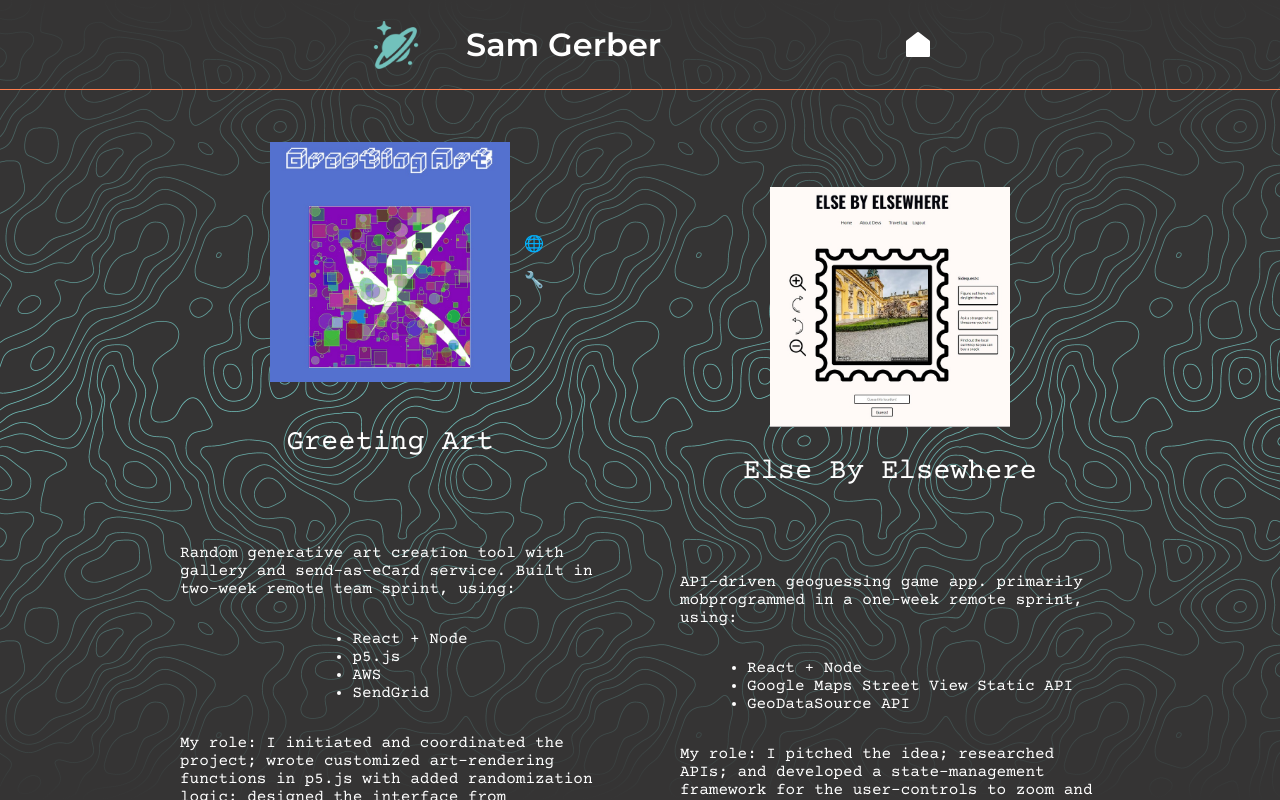
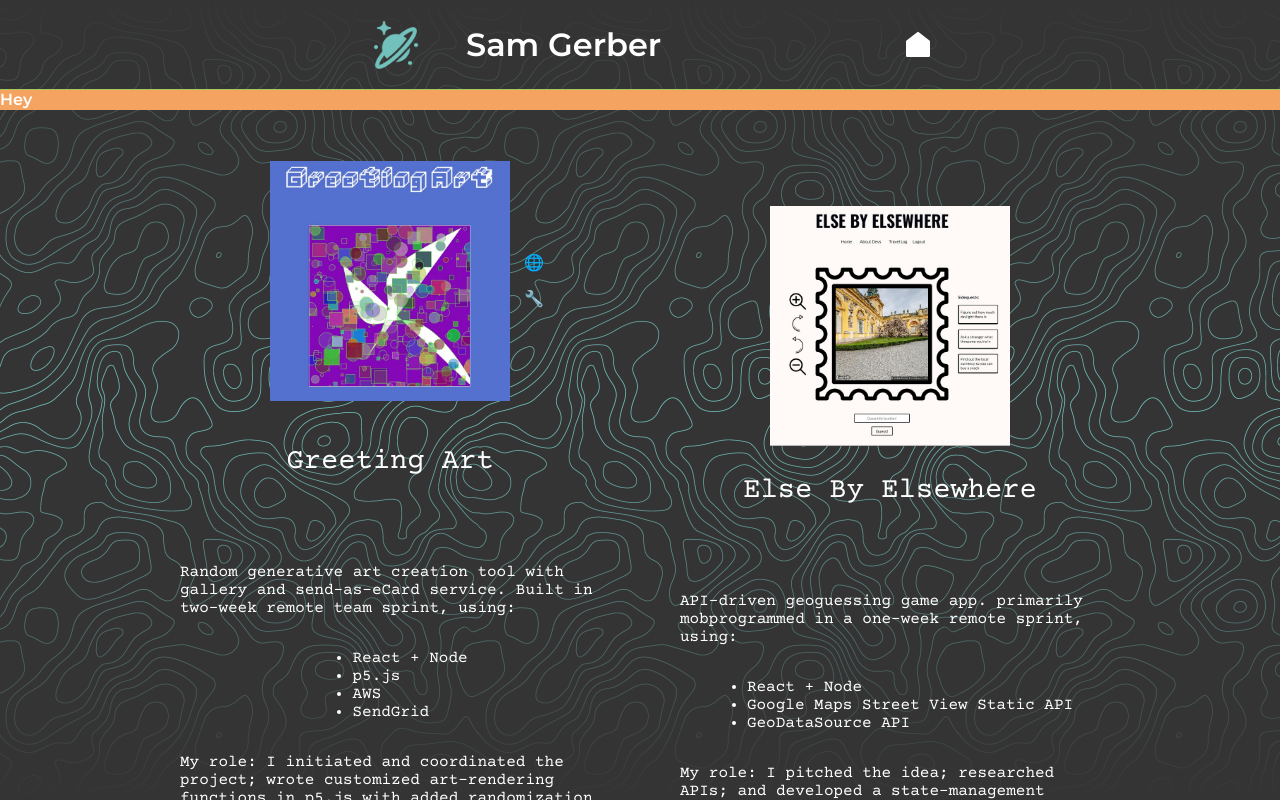
Before and after one commit to sgerpdx/pop-signpost, a Next.js app: page /projects in a window 1280 px wide. Built offline with nearby package versions, Linux system fonts and the light colour scheme; a web font is replaced by a local one.

Commit message:
header styling and scrollBorder added

```diff
--- a/pages/projects.jsx
+++ b/pages/projects.jsx
@@ -31,6 +31,7 @@ export default function Projects({ value }) {
         <section className={styles.topRow}>
           <Header onClick={handleNavChange} icon={"home"} />
         </section>
+        <div className={styles.scrollBorder}>Hey</div>
       </section>
       <section className={styles.lowerContainer}>
         <section className={styles.projectScrollArea}>
--- a/styles/Projects.module.css
+++ b/styles/Projects.module.css
@@ -19,7 +19,7 @@
 
 .upperContainer {
   display: flex;
-  flex-direction: row;
+  flex-direction: column;
   justify-content: center;
   align-items: center;
   width: 100%;
@@ -33,7 +33,13 @@
   width: 100%;
   height: 90px;
   padding: 20px;
-  border-bottom: solid 1px coral;
+  border-bottom: solid 1px rgba(170, 199, 91, 255);
+}
+
+.scrollBorder {
+  background-color: sandybrown;
+  width: 100%;
+  height: 20px;
 }
 
 /* lower container is everything below header */
@@ -68,7 +74,7 @@
 }
 
 .lowerContainer::-webkit-scrollbar-thumb {
-  border: solid 1px coral;
+  border: solid 1px rgba(170, 199, 91, 255);
 }
 
 .lowerContainer::-webkit-scrollbar-thumb:hover {
@@ -76,7 +82,7 @@
 }
 
 .lowerContainer::-webkit-scrollbar-thumb:active {
-  background: coral;
+  background: rgba(170, 199, 91, 255);
 }
 
 .contentScrollArea {
```
